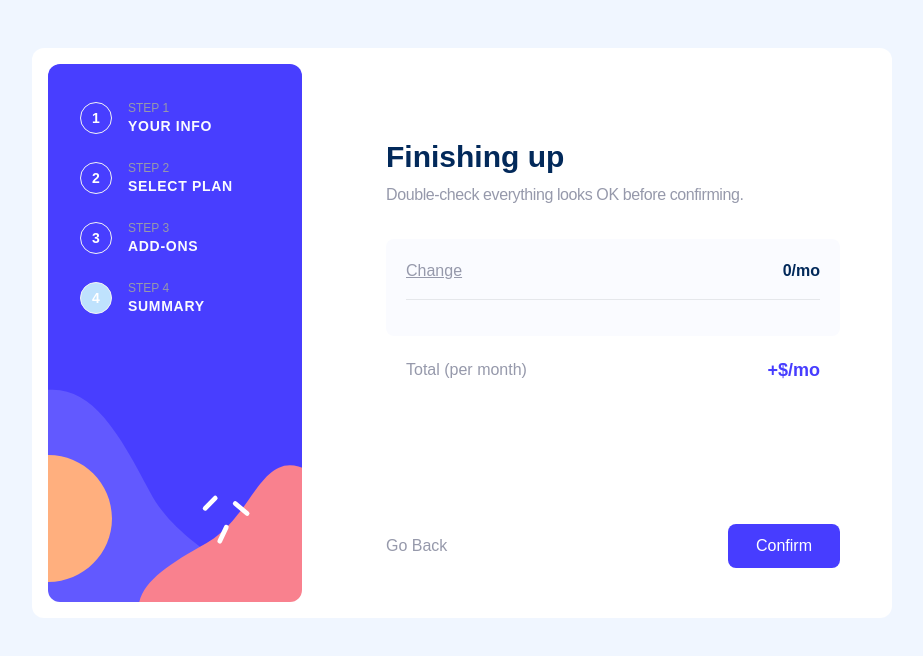
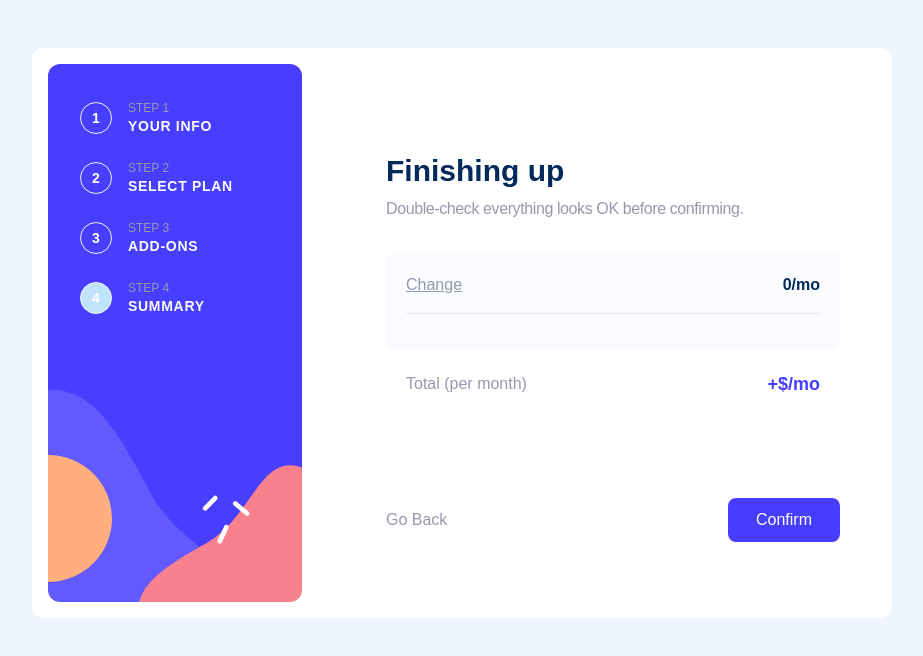
Before and after one commit to chiomaubaezuonu/multi-forms-project, a Next.js app: page /summary in a window 1280 px wide. Shown: the top 656 px of the page, without its empty margins (178-1101 px from the left). Built offline with nearby package versions, Linux system fonts and the light colour scheme.

Commit message:
Modified if statements in the handlePlan function

```diff
--- a/app/add-ons/page.tsx
+++ b/app/add-ons/page.tsx
@@ -55,7 +55,7 @@ const Add_ons = () => {
                 </div>
 
                 <div className="flex justify-between md:mt-20 items-center">
-                    <Link href="/" className="text-[#9699AB] text-base duration-200 hover:text-[#02295A]">Go Back</Link>
+                    <Link href="/plan" className="text-[#9699AB] text-base duration-200 hover:text-[#02295A]">Go Back</Link>
                     <Link href="/summary" className="bg-[#02295A] py-[0.625rem] px-7  hover:bg-[#473DFF] hover:opacity-75 rounded-lg text-white ml-auto duration-[.15s] cursor-pointer">
                         Next Step
                     </Link>
--- a/app/plan/page.tsx
+++ b/app/plan/page.tsx
@@ -1,5 +1,5 @@
 'use client'
-import React, { useState } from 'react'
+import React, { useEffect, useState } from 'react'
 // import arcade from "/images/arcade.svg"
 import Image from 'next/image'
 import { Switch } from 'antd';
@@ -73,18 +73,27 @@ const Plan = () => {
             }
         } else if (index === 1) {
             setMonthlyAdvanced(true)
+            setMonthlyArcade(false)
             if (yearly) {
                 setYearlyAdvanced(true)
+                setYearlyArcade(false)
             }
         }
         else {
             setMonthlyPro(true)
+            setMonthlyArcade(false)
+            setMonthlyAdvanced(false)
             if (yearly) {
                 setYearlyPro(true)
+                setYearlyAdvanced(false)
+                setYearlyAdvanced(false)
             }
         }
+
     }
-
+    useEffect(() => {
+        console.log(clickedPlan)
+    }, [clickedPlan])
 
 
     return (
--- a/app/summary/page.tsx
+++ b/app/summary/page.tsx
@@ -41,21 +41,20 @@ const Summary = () => {
     }
     if (selectedPlanPrice && totalMonthlyServicePrice) {
         customerTotalPrice = selectedPlanPrice + totalMonthlyServicePrice
+        console.log(displayedMonthyPrice)
     }
     return (
-        // <div className="flex flex-col md:mt-0 bg-yellow z-20 absolute md:relative flex-1 top-40 md:top-0">
-        //     <div className="flex flex-col px-6 w-11/12 rounded-xl md:rounded-none md:px-8 mx-auto md:pt-8 pb-4 md:w-full bg-white">
         <div className="rounded-lg shadow-lg md:shadow-none -ml-2 z-20 flex-1 absolute md:relative top-40 md:top-0 p-1">
-            <div className="flex flex-col px-6 w-11/12 rounded-xl md:rounded-none md:px-8  mx-auto pt-4 pb-4 md:w-full bg-white">
+            <div className="flex flex-col px-6 w-11/12 rounded-xl md:rounded-none md:px-8  mx-auto pt-4 pb-4 md:w-full bg-red-white">
                 <div>
-                    <h1 className="font-bold text-2xl md:text-3xl text-[#02295A] rounded-t-xl pt-9 md:pt-10 pb-4 px-0 md:p-0 md:mb-2">Finishing up</h1>
+                    <h1 className="font-bold text-2xl md:text-3xl text-[#02295A] rounded-t-xl pt-9 md:pt-7 pb-4 px-0 md:p-0 md:mb-2">Finishing up</h1>
                     <p className="tracking-tight text-[#9699AB] text-base px-0 pr-7 md:pr-4 mb-8 md:font-medium">Double-check everything looks OK before confirming.</p>
                 </div>
                 <div className='bg-[#FAFBFF] grid gap-4 rounded-lg p-5'>
                     <div className='flex justify-between items-center'>
                         <div>
                             <p className='text-[#02295A] text-base  font-bold'>{yearly ? displayedYearlyTitle : displayedMonthlyTitle}</p>
-                            <button className='text-[#9699AB] text-base cursor-pointer underline hover:text-[#473DFF]'><Link href='/plan'>Change</Link></button>
+                            <Link href='/plan' className='text-[#9699AB] text-base cursor-pointer underline hover:text-[#473DFF]'>Change</Link>
                         </div>
                         {
                             yearly ? <p className='font-bold text-[#02295A] text-base'>{displayedYearlyPrice}/yr</p>
@@ -93,7 +92,7 @@ const Summary = () => {
                     </div>
                 </div>
 
-                <div className='p-5 flex justify-between items-center mb-10'>
+                <div className='p-5 flex justify-between items-center'>
                     <p className='text-[#9699AB] text-base'>{yearly ? "Total (per year)" : "Total (per month)"}</p>
                     {yearly ? <p className='font-bold text-[#473DFF] text-lg'>+${customerTotalPrice}/yr</p>
                         : <p className='font-bold text-[#473DFF] text-lg'>+${customerTotalPrice}/mo</p>
```
